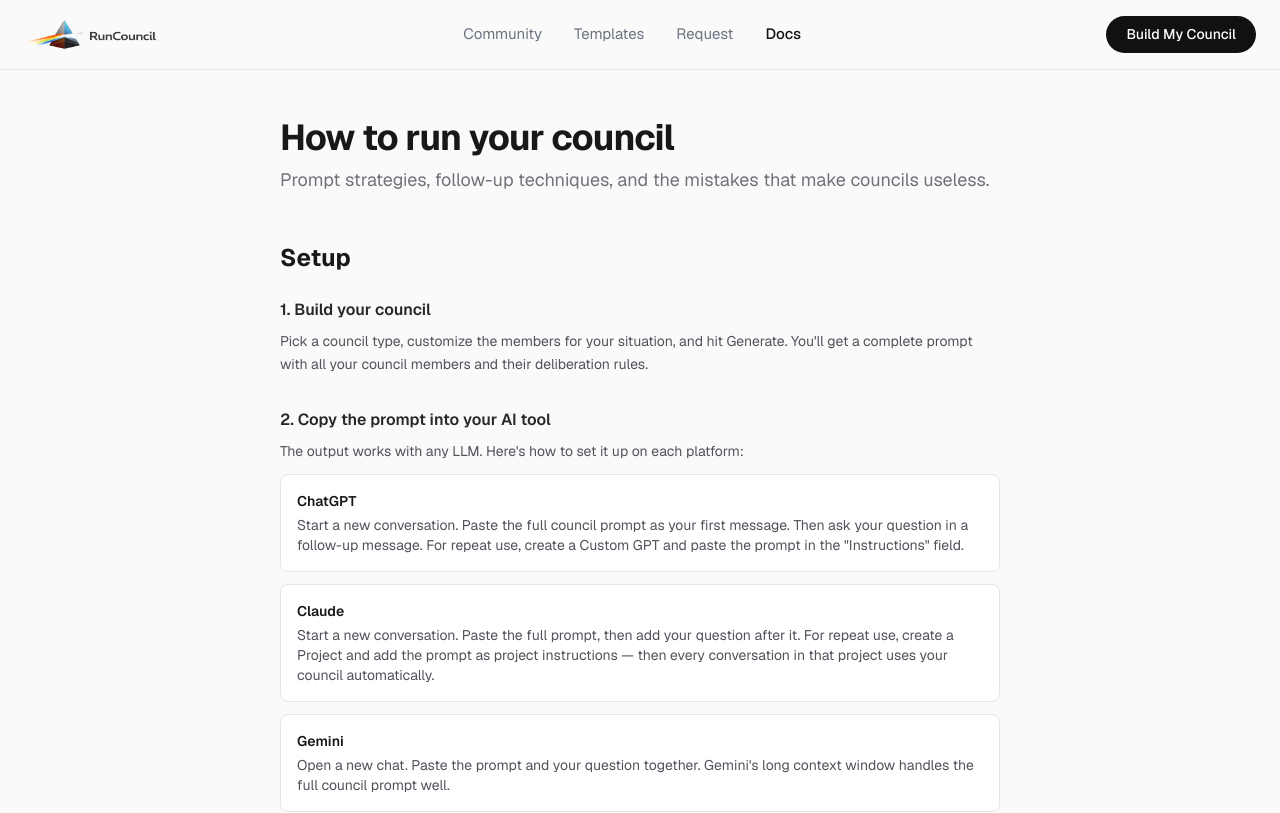
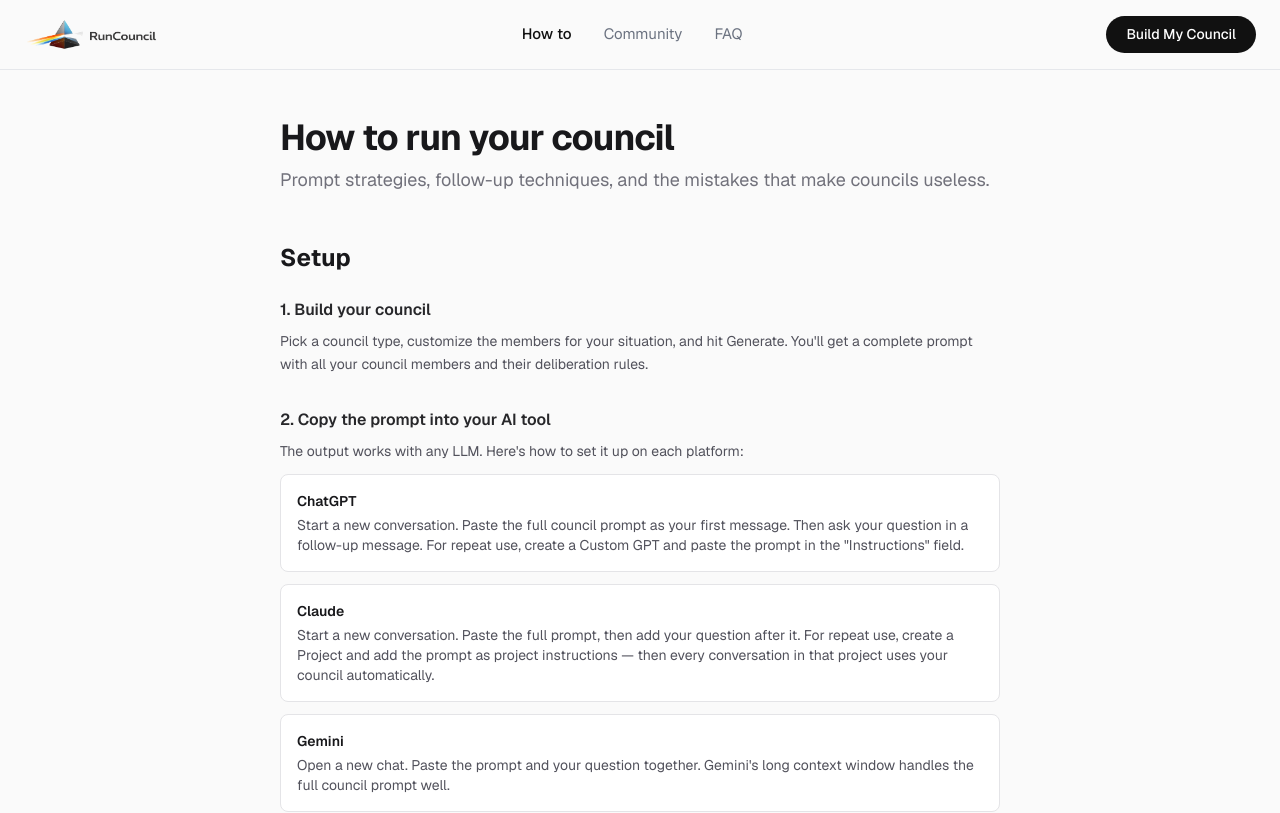
Before and after one commit to AgentPerrow/runcouncil, a Next.js app: page /guide in a window 1280 px wide. Shown: the top 813 px of the page. Built offline with nearby package versions, Linux system fonts and the light colour scheme.

Commit message:
fix: simplify nav to 4 items — How to, Community, Build a council, FAQ

```diff
--- a/src/app/page.tsx
+++ b/src/app/page.tsx
@@ -249,11 +249,10 @@ export default function Home() {
           {/* Center nav links — desktop */}
           {step === "select" && (
             <nav className="hidden lg:flex items-center gap-10">
-              <a href="#councils" className="text-[15px] text-[#4A4A5A] hover:text-[#111]">Product</a>
-              <a href="#how-it-works" className="text-[15px] text-[#4A4A5A] hover:text-[#111]">How it Works</a>
-              <a href="/templates" className="text-[15px] text-[#4A4A5A] hover:text-[#111]">Use Cases</a>
+              <a href="/guide" className="text-[15px] text-[#4A4A5A] hover:text-[#111]">How to</a>
               <a href="/community" className="text-[15px] text-[#4A4A5A] hover:text-[#111]">Community</a>
-              <a href="/guide" className="text-[15px] text-[#4A4A5A] hover:text-[#111]">Docs</a>
+              <a href="#councils" className="text-[15px] text-[#4A4A5A] hover:text-[#111]">Build a council</a>
+              <a href="/faq" className="text-[15px] text-[#4A4A5A] hover:text-[#111]">FAQ</a>
             </nav>
           )}
 
@@ -302,12 +301,10 @@ export default function Home() {
         {/* Mobile nav dropdown */}
         {mobileMenuOpen && step === "select" && (
           <nav className="lg:hidden border-t border-[var(--rc-border)] mt-4 pt-4 pb-2 flex flex-col gap-3 px-2">
-            <a href="#councils" onClick={() => setMobileMenuOpen(false)} className="text-[15px] text-[#4A4A5A] hover:text-[#111] py-1">Product</a>
-            <a href="#how-it-works" onClick={() => setMobileMenuOpen(false)} className="text-[15px] text-[#4A4A5A] hover:text-[#111] py-1">How it Works</a>
-            <a href="/templates" className="text-[15px] text-[#4A4A5A] hover:text-[#111] py-1">Use Cases</a>
-            <a href="/community" className="text-[15px] font-medium text-[#F97316] hover:text-[#EA580C] py-1">🏪 Community Marketplace</a>
-            {/* <a href="/request" className="text-[15px] text-[#4A4A5A] hover:text-[#111] py-1">Request an Expert</a> */}
-            <a href="/guide" className="text-[15px] text-[#4A4A5A] hover:text-[#111] py-1">Docs</a>
+            <a href="/guide" onClick={() => setMobileMenuOpen(false)} className="text-[15px] text-[#4A4A5A] hover:text-[#111] py-1">How to</a>
+            <a href="/community" onClick={() => setMobileMenuOpen(false)} className="text-[15px] text-[#4A4A5A] hover:text-[#111] py-1">Community</a>
+            <a href="#councils" onClick={() => setMobileMenuOpen(false)} className="text-[15px] text-[#4A4A5A] hover:text-[#111] py-1">Build a council</a>
+            <a href="/faq" onClick={() => setMobileMenuOpen(false)} className="text-[15px] text-[#4A4A5A] hover:text-[#111] py-1">FAQ</a>
           </nav>
         )}
       </header>
--- a/src/components/SiteNav.tsx
+++ b/src/components/SiteNav.tsx
@@ -11,10 +11,9 @@ export default function SiteNav({ activePage }: SiteNavProps) {
   const [menuOpen, setMenuOpen] = useState(false);
 
   const links = [
+    { href: "/guide", label: "How to", id: "guide" as const },
     { href: "/community", label: "Community", id: "community" as const },
-    { href: "/templates", label: "Templates", id: "templates" as const },
-    { href: "/request", label: "Request", id: "request" as const },
-    { href: "/guide", label: "Docs", id: "guide" as const },
+    { href: "/faq", label: "FAQ", id: "faq" as const },
   ];
 
   return (
```
